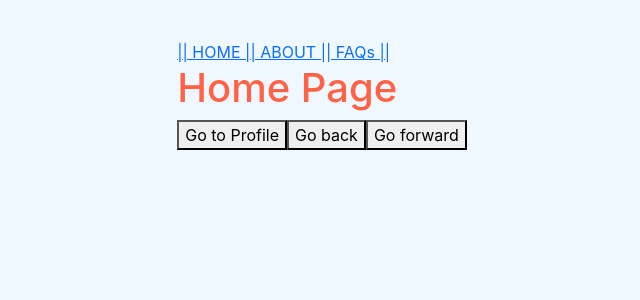
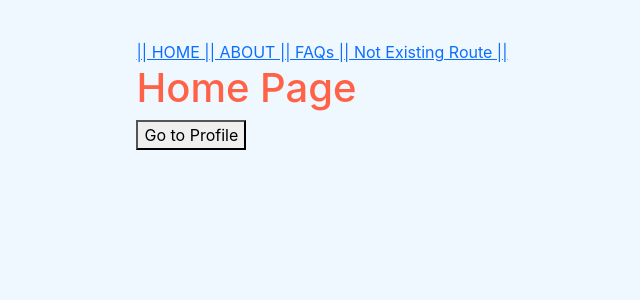
Before and after one commit to agustinaf-87/OBCReactProject, a React (Create React App) app: page / in a window 1280 px wide. Shown: the top 300 px of the page, without its empty margins (318-958 px from the left). Built offline with nearby package versions, Linux system fonts and the light colour scheme.

Commit message:
añadiendo cambios sesion 16

```diff
--- a/src/App.js
+++ b/src/App.js
@@ -40,7 +40,7 @@ function App() {
       {/* <OptionalRender></OptionalRender> */}
       {/* ejemplo de usos de formik y yup */}
       {/* <LoginFormik></LoginFormik> */}
-      <Registerformik></Registerformik>
+      {/* <Registerformik></Registerformik> */}
       {/* PROYECTO FINAL */}
       {/* <TaskListComponent></TaskListComponent>  */}
     </div>
--- a/src/AppRoutingOne.js
+++ b/src/AppRoutingOne.js
@@ -2,6 +2,9 @@ import {BrowserRouter as Router, Route, Link, Routes} from "react-router-dom"
 import HomePage from "./pages/home/HomePage";
 import NotFoundPage from "./pages/404/NotFoundPage.jsx"
 import AboutPage from "./pages/about-faqs/AboutPage";
+import ProfilePage from "./pages/profile/ProfilePage";
+import TasksPage from "./pages/tasks/TaskPage";
+import TaskDetailPage from "./pages/tasks/TaskDetailPage";
 
 
 function AppRoutingOne() {
@@ -16,7 +19,10 @@ function AppRoutingOne() {
             | ABOUT |
           </Link>
           <Link to="/faqs">
-            | FAQs ||
+            | FAQs |
+          </Link>
+          <Link to="/*">
+            | Not Existing Route ||
           </Link>
         </aside>
         <manin>
@@ -24,6 +30,9 @@ function AppRoutingOne() {
             <Route path="/" element={<HomePage/>}/>
             <Route path="/about" element={<AboutPage/>}/>
             <Route path="/faqs" element={<AboutPage/>}/>
+            <Route path="/profile" element={<ProfilePage/>}/>
+            <Route path="/tasks" element={<TasksPage/>}/>
+            <Route path="/task/:id" element={<TaskDetailPage/>}/>
 
             {/* 404- page not found */}
             <Route path="*" element={<NotFoundPage/>}/>
--- a/src/pages/404/NotFoundPage.jsx
+++ b/src/pages/404/NotFoundPage.jsx
@@ -1,9 +1,18 @@
 import React from 'react'
+import { useNavigate } from "react-router-dom"
+
 
 export default function NotFoundPage() {
+  const navigate = useNavigate();
+
+  const goBack = () => {
+    navigate("/");
+  }
+
   return (
     <div>
       <h1>404 - Page Not Found</h1>
+      <button onClick={goBack}>Go back to home </button>
     </div>
   )
 }
--- a/src/pages/home/HomePage.jsx
+++ b/src/pages/home/HomePage.jsx
@@ -9,28 +9,16 @@ export default function HomePage() {
   console.log("we are in route:", location.pathname)
 
   const handleClick = () => {
-    navigate("/")
+    navigate("/profile")
   }
 
-  const goBack = () => {
-    navigate(-1);
-  }
 
-  const goForward = () => {
-    navigate(1);
-  }
       return (
         <div>
           <h1>Home Page</h1>
           <button onClick={handleClick}>
             Go to Profile
           </button>
-          <button onClick={goBack}>
-            Go back
-          </button>
-          <button onClick={goForward}>
-            Go forward
-          </button>
         </div>
       )
 }
--- a/src/pages/profile/ProfilePage.jsx
+++ b/src/pages/profile/ProfilePage.jsx
@@ -1,10 +1,24 @@
 import React from 'react'
 import { User } from '../../models/user.class'
+import {useNavigate} from "react-router-dom"
 
 export default function ProfilePage({user}) {
+
+    const navigate = useNavigate();
+
+    const goBack = ()=>{
+        navigate(-1);
+    }
+
+    const goTasks = ()=>{
+        navigate("/tasks")
+    }
+
     return (
         <div>
             <h1>Your Profile</h1>
+            <button onClick={goTasks}>Tasks</button>
+            <button onClick={goBack}>Go back </button>
         </div>
     )
 }
--- /dev/null
+++ b/src/pages/tasks/TaskDetailPage.jsx
@@ -0,0 +1,15 @@
+import React from 'react';
+import {useParams} from "react-router-dom"
+
+const TaskDetailPage = () => {
+
+    const {id} = useParams();
+
+    return (
+        <div>
+            <h1>Task Detail - {id}</h1>
+        </div>
+    );
+}
+
+export default TaskDetailPage;
--- a/src/pages/tasks/TaskPage.jsx
+++ b/src/pages/tasks/TaskPage.jsx
@@ -1,7 +1,7 @@
 import React from 'react'
 import TaskListComponent from "../../components/container/task_list"
 
-export default function TaskPage() {
+export default function TasksPage() {
   return (
     <div>
         <TaskListComponent></TaskListComponent>
```
